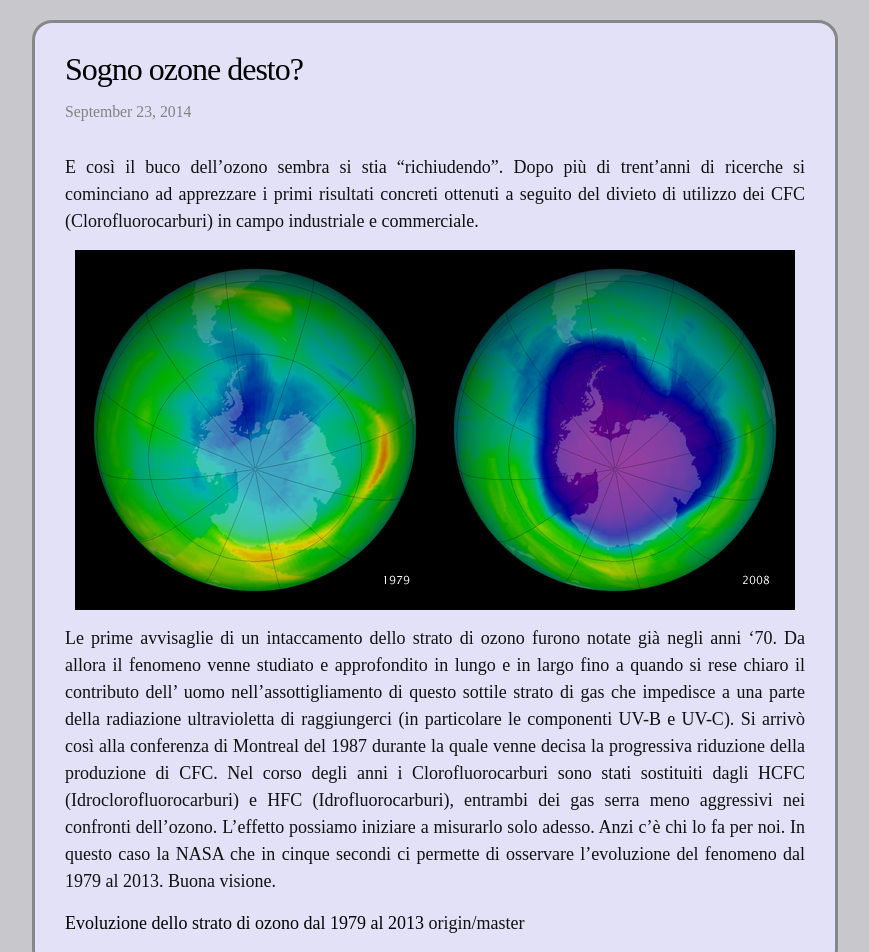
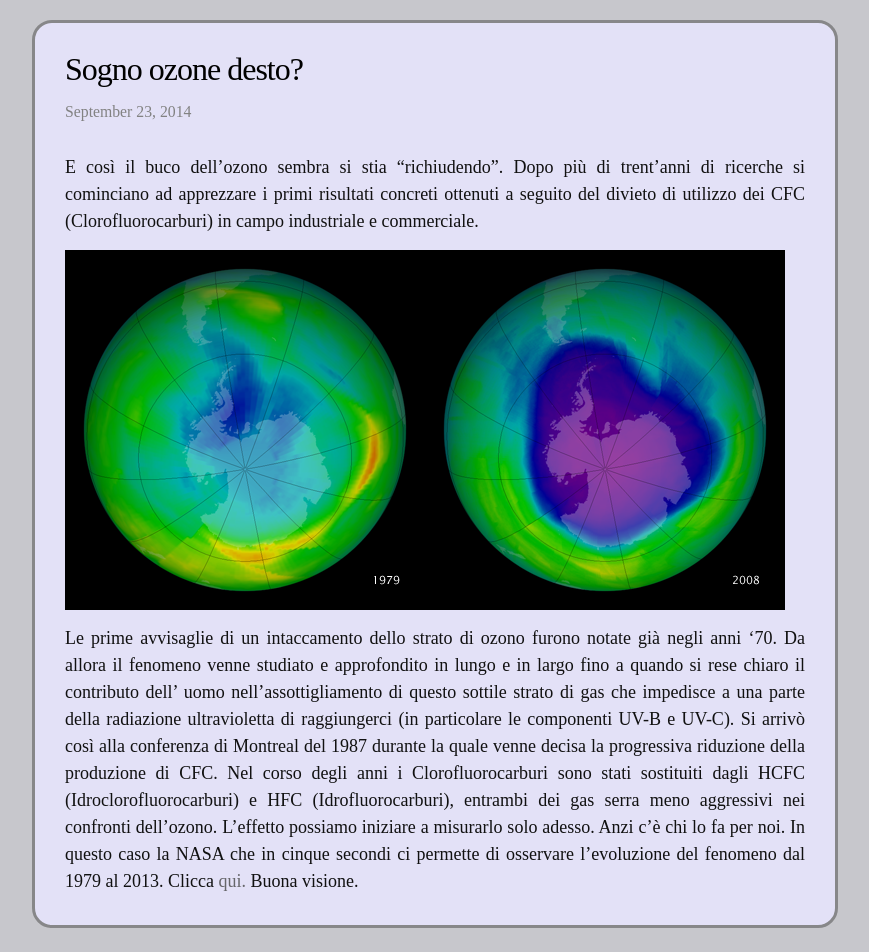
Before and after one commit to ilblogdimm/ilblogdimm, a Jekyll site: the page built from _posts/2014-09-22-ozono.markdown, in a window 1280 px wide. Shown: the part 1018-1970 px from the top of the page, without its empty margins (205-1074 px from the left). Built offline with Jekyll 4.4.1, drawn with Linux system fonts in a browser that asks for light colours; comment, search, counter and statistics services are not loaded.

Commit message:
Colore link

```diff
--- a/_posts/2014-09-22-ozono.markdown
+++ b/_posts/2014-09-22-ozono.markdown
@@ -14,9 +14,8 @@ E così il buco dell'ozono sembra si stia "richiudendo". Dopo più di trent'anni
 si cominciano ad apprezzare i primi risultati concreti ottenuti a seguito del divieto di utilizzo
 dei CFC (Clorofluorocarburi) in campo industriale e commerciale.
 
-<div markdown="1" class="img-wrapper">
+
 ![Ozono](/assets/ozone_1979-2008.png)
-</div>
 
 Le prime avvisaglie di un intaccamento dello strato di ozono furono notate già negli anni '70. Da allora
 il fenomeno venne studiato e approfondito in lungo e in largo fino a quando si rese chiaro il contributo dell'
@@ -26,7 +25,4 @@ del 1987 durante la quale venne decisa la progressiva riduzione della produzione
 Nel corso degli anni i Clorofluorocarburi sono stati sostituiti dagli HCFC (Idroclorofluorocarburi) e HFC (Idrofluorocarburi),
 entrambi dei gas serra meno aggressivi nei confronti dell'ozono. L'effetto possiamo iniziare a misurarlo solo adesso.
 Anzi c'è chi lo fa per noi. In questo caso la NASA che in cinque secondi ci permette di osservare l'evoluzione
-del fenomeno dal 1979 al 2013. Buona visione.
-
-[Evoluzione dello strato di ozono dal 1979 al 2013](http://ozonewatch.gsfc.nasa.gov/ozone_maps/movies/OZONE_D1979-09%25P1Y_G%5e1280X720.MMERRA_LSH.mp4)
- origin/master
+del fenomeno dal 1979 al 2013. Clicca [qui.](http://ozonewatch.gsfc.nasa.gov/ozone_maps/movies/OZONE_D1979-09%25P1Y_G%5e1280X720.MMERRA_LSH.mp4) Buona visione.
--- a/_sass/_layout.scss
+++ b/_sass/_layout.scss
@@ -251,6 +251,10 @@ ul {
   }
 }
 
+.content{
+margin-bottom: 80px;
+}
+
 .content > p {
   text-align: justify;
   width: 100%;
--- a/css/main.scss
+++ b/css/main.scss
@@ -16,7 +16,7 @@ $spacing-unit:     30px;
 $text-color:       #111;
 $background-color: #C7C7CC;
 $wrapper-color:    #E3E1F7;
-$brand-color:      #000000;
+$brand-color:      #66666A;
 
 
 $grey-color:       #828282;
```
